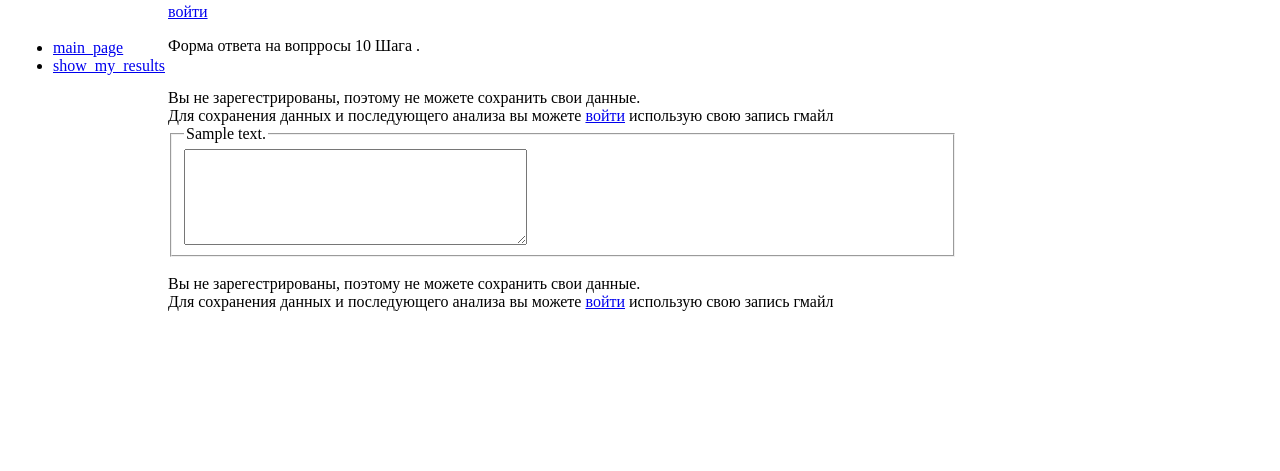
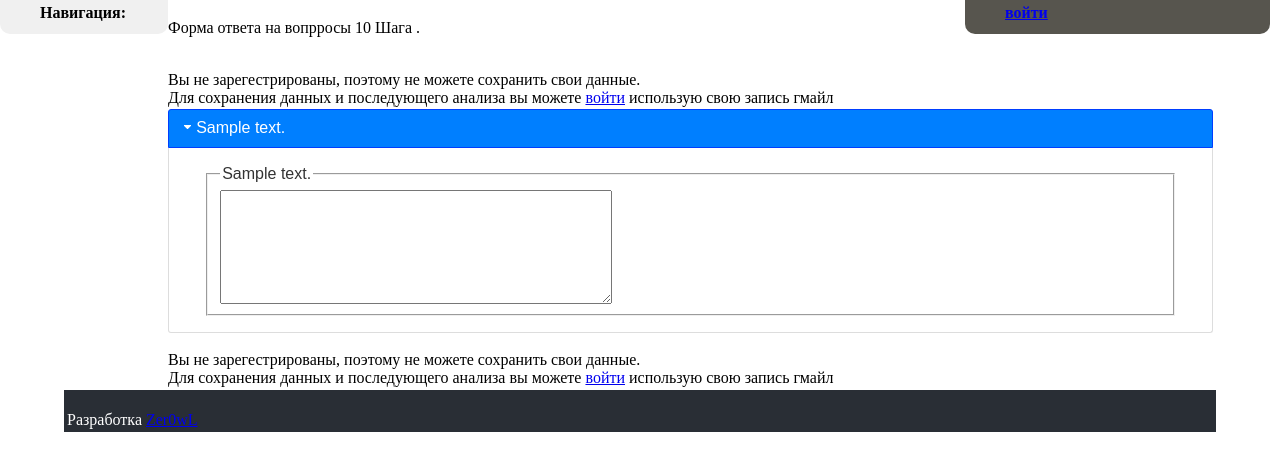
Before and after one commit to zeroowl/djangostep10, a Django app: template templates/main.html in a window 1280 px wide. Shown: the top 471 px of the page. Run offline with Django 3.2, Linux system fonts and the light colour scheme; the template is opened without the code that fills it: most values are stand-ins (such as "Sample title", 1, 10 or a date in 2020); some libraries are stand-ins or nearby versions.

Commit message:
many fixes

```diff
--- a/static/style.css
+++ b/static/style.css
@@ -7,18 +7,70 @@ body {
 }
 
 #sidebar {
-  position : absolute;
-  left : 0;
-  width : 150px;
-  margin-left : 10px;
-  margin-top : 20px;
-  color : #000000;
-  padding : 3px;
+    background-color: #f0f0f0;
+    background-position: 15px center;
+    background-repeat: no-repeat;
+/*    color: #DBDBDA; */
+    font-weight: bold;
+    padding: 4px 20px 12px 40px;
+    position: fixed;
+    left: 0px;
+    top: 0;
+    width: 108px;
+    z-index: 99998;
+    border-radius-bottomleft: 15px;
+    border-radius-bottomright: 15px;
+    -moz-border-radius-bottomleft: 10px;
+    -moz-border-radius-bottomright: 10px;
+    -webkit-border-radius: 0 0 10px 10px;
+    border-top-left-radius: 0px 0px;
+    border-top-right-radius: 0px 0px;
+    border-bottom-right-radius: 10px 10px;
+    border-bottom-left-radius: 10px 10px;
 }
 
 #content {
   top : 0;
-  margin : 0 25% 0 165px;
+  margin : 0 5% 0 165px;
   padding : 3px;
   color : #000000;
 }
+
+#footer {
+    bottom:0;
+    top:20;
+    margin : 0 5% 0 5%;
+    padding : 3px;
+    background: #292E35;
+    color: white;
+}
+
+#accordion_h2 {
+    height:10px;
+    font-size:small;
+
+}
+
+/* This is floating login/logout at right  */
+#login {
+background-color: #57554E;
+background-position: 15px center;
+background-repeat: no-repeat;
+color: #DBDBDA;
+font-weight: bold;
+padding: 4px 20px 12px 40px;
+position: fixed;
+right: 10px;
+top: 0;
+width: 245px;
+z-index: 99998;
+border-radius-bottomleft: 15px;
+border-radius-bottomright: 15px;
+-moz-border-radius-bottomleft: 10px;
+-moz-border-radius-bottomright: 10px;
+-webkit-border-radius: 0 0 10px 10px;
+border-top-left-radius: 0px 0px;
+border-top-right-radius: 0px 0px;
+border-bottom-right-radius: 10px 10px;
+border-bottom-left-radius: 10px 10px;
+}
--- a/step10/models.py
+++ b/step10/models.py
@@ -29,11 +29,16 @@ class AnswerSet(models.Model):
     date = models.DateField(auto_now_add= True)
     author = models.ForeignKey(User)
     count  = models.IntegerField(null = True)
+    def __unicode__(self):
+        return "%s(%d) at %s" % (self.author.username,self.count,str(self.date))
+
 
 class SavedAnswer(models.Model):
     answer_set = models.ForeignKey(AnswerSet)
     question = models.ForeignKey(Question)
     answer = models.TextField()
+    def __unicode__(self):
+        return "%s:%s " % (self.question.text,self.answer[:50])
 
 #class AnswerSet(db.Model):
 #    date = db.DateTimeProperty(auto_now_add=True)
--- a/step10/tests.py
+++ b/step10/tests.py
@@ -6,13 +6,17 @@ Replace these with more appropriate tests for your application.
 """
 
 from django.test import TestCase
+from models import *
 
 class SimpleTest(TestCase):
+    fixtures = ['initial_questions.json']
     def test_basic_addition(self):
         """
         Tests that 1 + 1 always equals 2.
         """
         self.failUnlessEqual(1 + 1, 2)
+    def test_fixtures(self):
+        self.assertTrue( len(Question.objects.all()) > 0)
 
 __test__ = {"doctest": """
 Another way to test that 1 + 1 is equal to 2.
--- a/templates/base.html
+++ b/templates/base.html
@@ -5,20 +5,37 @@
 <head>
     <link rel="stylesheet" href="/static/style.css" />
     <title>{% block title %}{% trans "page-title" %}{% endblock %}  </title>
+{% block header %} {% endblock %}
 </head>
 
 <body>
-    <div id="sidebar">
-        {% block sidebar %}
-        <ul>
-            <li><a href="/">{% trans "main_page" %}</a></li>
-            <li><a href="/showMyResults">{% trans "show_my_results" %}</a></li>
-        </ul>
+    <div id="login">
+        {% block login_block %}
+{% if user.is_authenticated %}
+ Добро пожаловать {{ user.username }} <a href="{{logouturl}}"> выйти</a>
+<br>
+{% else %}
+ <a href="{{loginurl}}">войти</a>
+{% endif %}
         {% endblock %}
     </div>
-
     <div id="content">
         {% block content %}{% endblock %}
     </div>
+
+    <div id="sidebar">
+        Навигация:
+        <br>
+        {% if user.is_authenticated %}
+         <a href="/showMyResults"> Посмотреть историю ответов</a>
+        {% endif %}
+
+    </div>
+
+    <div id="footer">
+        {% block footer %}<br> Разработка <a href="http://www.zeroowl.com">Zer0wL</a> {% endblock %}
+    </div>
+
+
 </body>
 </html>
--- a/templates/main.html
+++ b/templates/main.html
@@ -1,12 +1,18 @@
 {% extends "base.html" %}
+
+{%  block header %}
+ <link href="http://ajax.googleapis.com/ajax/libs/jqueryui/1.8/themes/base/jquery-ui.css" rel="stylesheet" type="text/css"/>
+  <script src="http://ajax.googleapis.com/ajax/libs/jquery/1.4/jquery.min.js"></script>
+  <script src="http://ajax.googleapis.com/ajax/libs/jqueryui/1.8/jquery-ui.min.js"></script>
+
+  <script>
+  $(document).ready(function() {
+    $("#accordion").accordion({ header: 'h2' ,icons: { 'header': 'ui-icon-plus', 'headerSelected': 'ui-icon-minus' }});
+  });
+  </script>
+{% endblock %}
+
 {% block content %}
-{% if user.is_authenticated %}
- Добро пожаловать {{ user.username }}   last logget at {{ user.last_login }}  <a href="{{logouturl}}"> выйти</a>
-<br>
- <a href="/showMyResults"> Посмотреть историю своих ответов</a>
-{% else %}
- <a href="{{loginurl}}">войти</a>
-{% endif %}
 <p>
 Форма ответа на вопрросы 10 Шага .
 
@@ -14,8 +20,10 @@
  <form action="/saveResults/" method="post" >
 
      {% include "submit.html" %}
+<div id="accordion">
  {% for question in questions %}
- <br>
+<h2 class="accordion_h2"><a href="#">{{ question.text }}</a></h2>
+<div>
      {% ifequal question.type.type_name 'bool' %}
 <FIELDSET>
   <LEGEND>{{ question.text }}</LEGEND>
@@ -36,7 +44,9 @@
       <textarea name = "{{question.field_id}}" COLS=40 ROWS=6 ></TEXTAREA>
  </FIELDSET>
      {% endifequal %}
+</div>
  {% endfor %}
+</div>
 
 {% include "submit.html" %}
 </form>
--- a/templates/registration/login.html
+++ b/templates/registration/login.html
@@ -22,5 +22,5 @@
 <input type="submit" value="login" />
 <input type="hidden" name="next" value="{{ next }}" />
 </form>
-
+<a href="/accounts/register/">register</a>
 {% endblock %}
--- a/templates/submit.html
+++ b/templates/submit.html
@@ -5,5 +5,5 @@
   <br>Вы не зарегестрированы, поэтому не можете сохранить свои данные.
   <br>
   Для сохранения данных и последующего анализа вы можете    <a href="{{loginurl}}">войти</a>   использую свою запись гмайл
-
+<br>
 {% endif %}
```
Also changed, not shown: step10/admin.py (+8 -1 lines), step10/views.py (+27 -11 lines), urls.py (+14 -2 lines).
